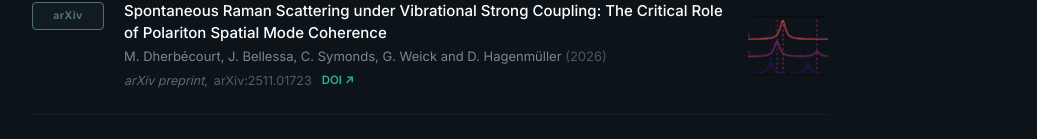
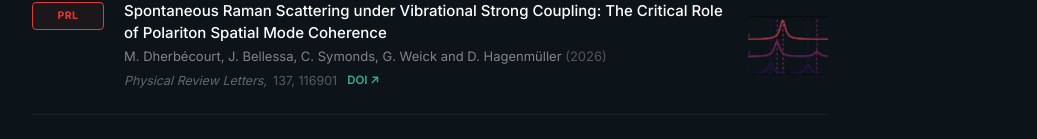
Before and after one commit to xam4lor/Website, a Next.js app: page /publications in a window 1280 px wide. Shown: the part 352-491 px from the top of the page, without its empty margins (210-1247 px from the left). Built offline with nearby package versions, Linux system fonts and the light colour scheme; no server answers.

Commit message:
Updated latest article version

```diff
--- a/app/data/publications.ts
+++ b/app/data/publications.ts
@@ -13,9 +13,9 @@ export const publications: Publication[] = [
         authors: "M. Dherbécourt, J. Bellessa, C. Symonds, G. Weick and D. Hagenmüller",
         year: 2026,
         title: "Spontaneous Raman Scattering under Vibrational Strong Coupling: The Critical Role of Polariton Spatial Mode Coherence",
-        journal: "arXiv preprint",
-        details: "arXiv:2511.01723",
-        link: "https://doi.org/10.48550/arXiv.2511.01723",
+        journal: "Physical Review Letters",
+        details: "137, 116901",
+        link: "https://doi.org/10.1103/m138-4w64",
         image: "/publications/2026_raman.png",
     },
     {
```
